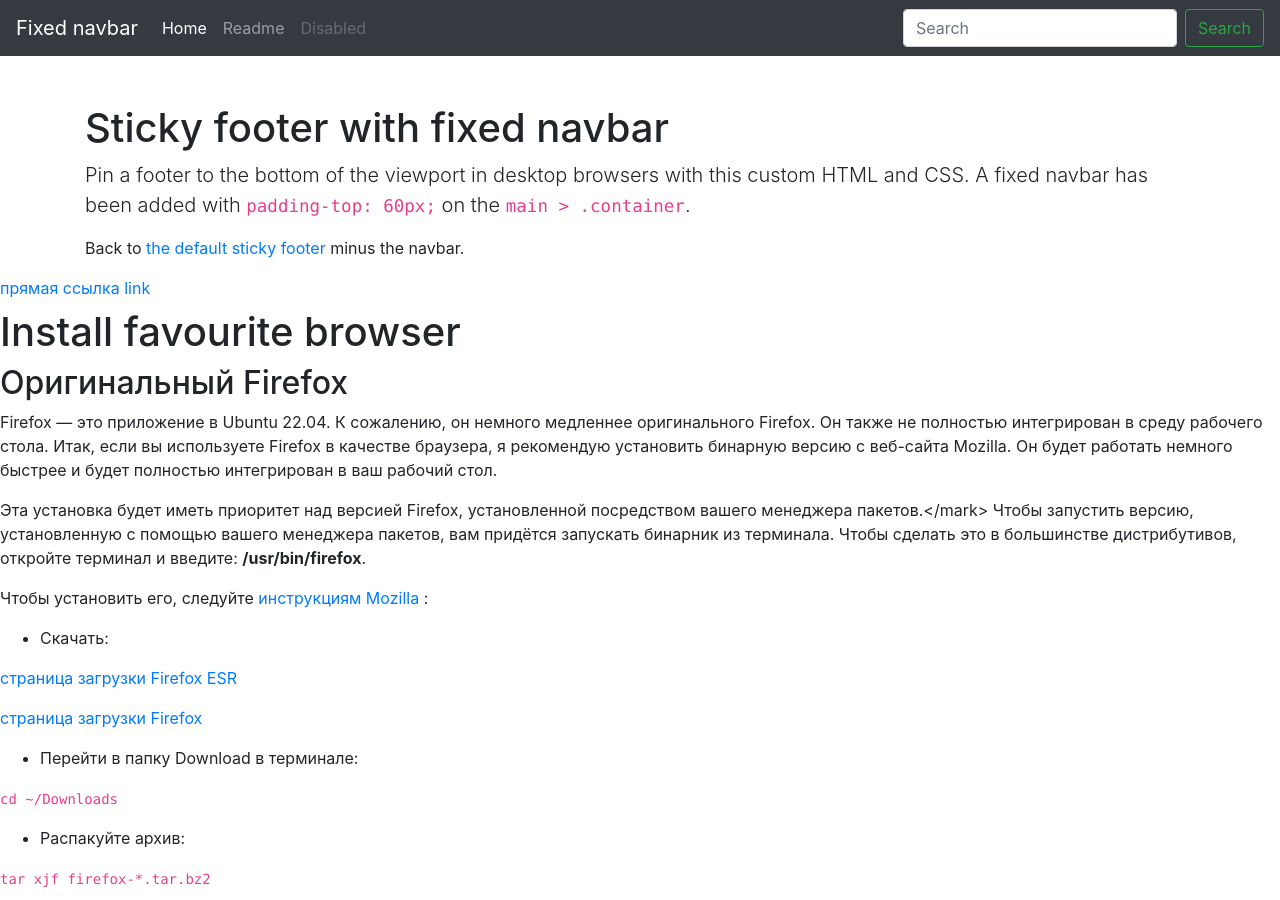
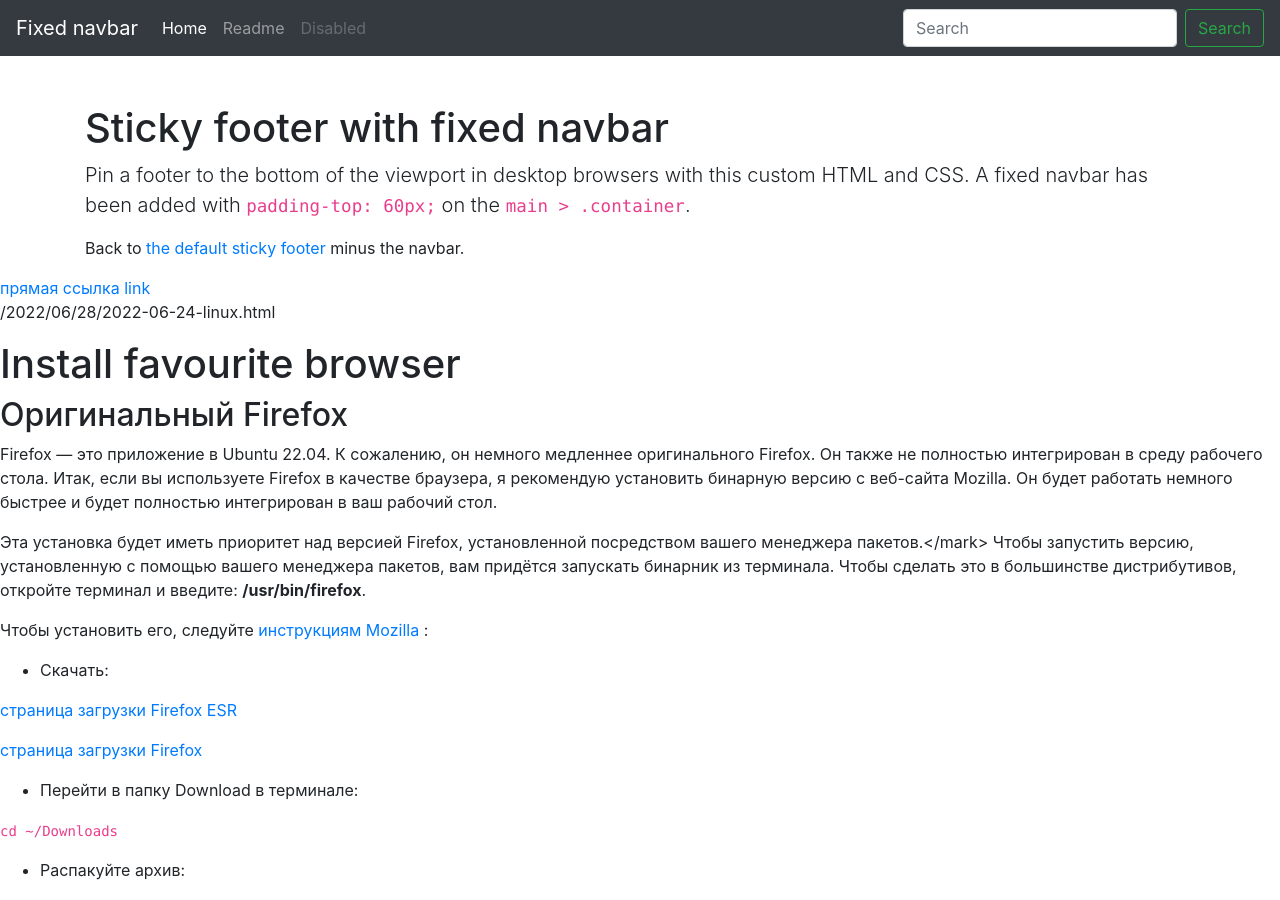
Before and after one commit to Dmistep/test-book, a Jekyll site: the page built from blog.html, in a window 1280 px wide and 900 px high. Built offline with Jekyll 4.4.1, drawn with Linux system fonts in a browser that asks for light colours.

Commit message:
update blog.html

```diff
--- a/blog.html
+++ b/blog.html
@@ -7,6 +7,7 @@ title: Blog page
 
 {% for post in site.posts %}
    <a href="{{ post.url }}"> link</a>
+   <p>{{ post.url }}</p>
   <h1>{{ post.title }}</h1>
   {{ post.content }}
 {% endfor %}
```
